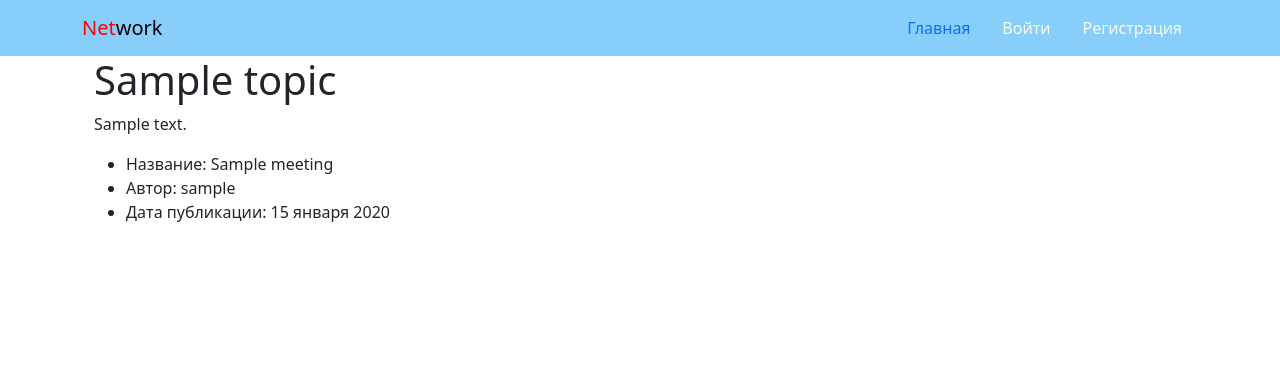
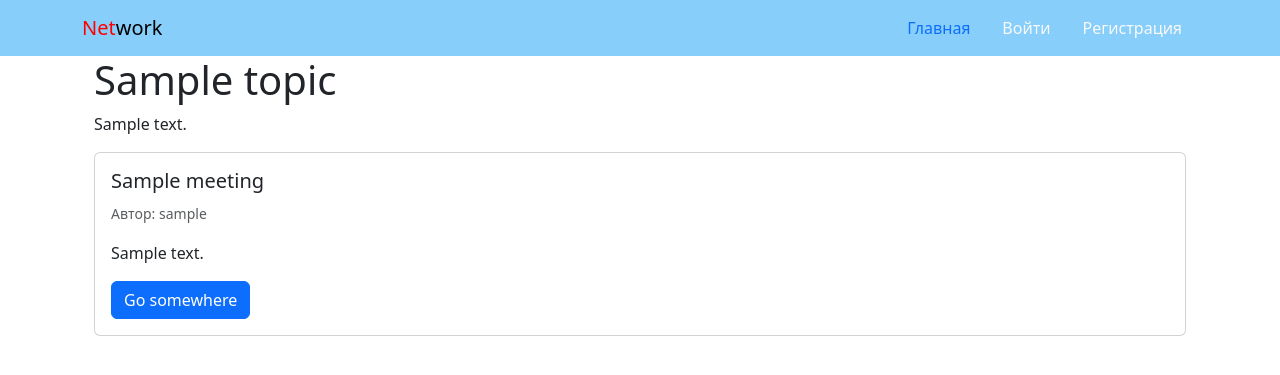
Before and after one commit to Majid-Aziev-007/network, a Django app: a page that uses network/templates/meetings/meetings_list.html in a window 1280 px wide. Shown: the top 375 px of the page. Run offline with Django 3.2, Linux system fonts and the light colour scheme; tables that the repository leaves empty hold one stand-in row (values such as "Sample post"); some libraries are stand-ins or nearby versions.

Commit message:
Commit Style
- Поменял стили для карточек

```diff
--- a/network/templates/meetings/meetings_list.html
+++ b/network/templates/meetings/meetings_list.html
@@ -9,19 +9,14 @@
     {{ topic.description }}
   </p>
   {% for meeting in meeting_list %}
-  <ul>
-    <li>
-      Название: {{ meeting.title }}
-    </li>
-    <li>
-      Автор: {{ meeting.author }}
-    </li>
-    <li>
-      Дата публикации: {{ meeting.pub_date|date:"d E Y" }}
-    </li>
-  </ul>
-  <p>{{ meeting.text }}</p>
-  {% if not forloop.last %}<hr>{% endif %}
-{% endfor %}
+  <div class="card">
+    <div class="card-body">
+      <h5 class="card-title">{{ meeting.title }}</h5>
+      <p class="card-text"><small class="text-body-secondary">Автор: {{ meeting.author }}</small></p>
+      <p class="card-text">{{ meeting.description }}</p>
+      <a href="#" class="btn btn-primary">Go somewhere</a>
+    </div>
+  </div>
+  {% endfor %}
 </div>
 {% endblock %}
```
Also changed, not shown: network/templates/meetings/index.html (+8 -13 lines).
